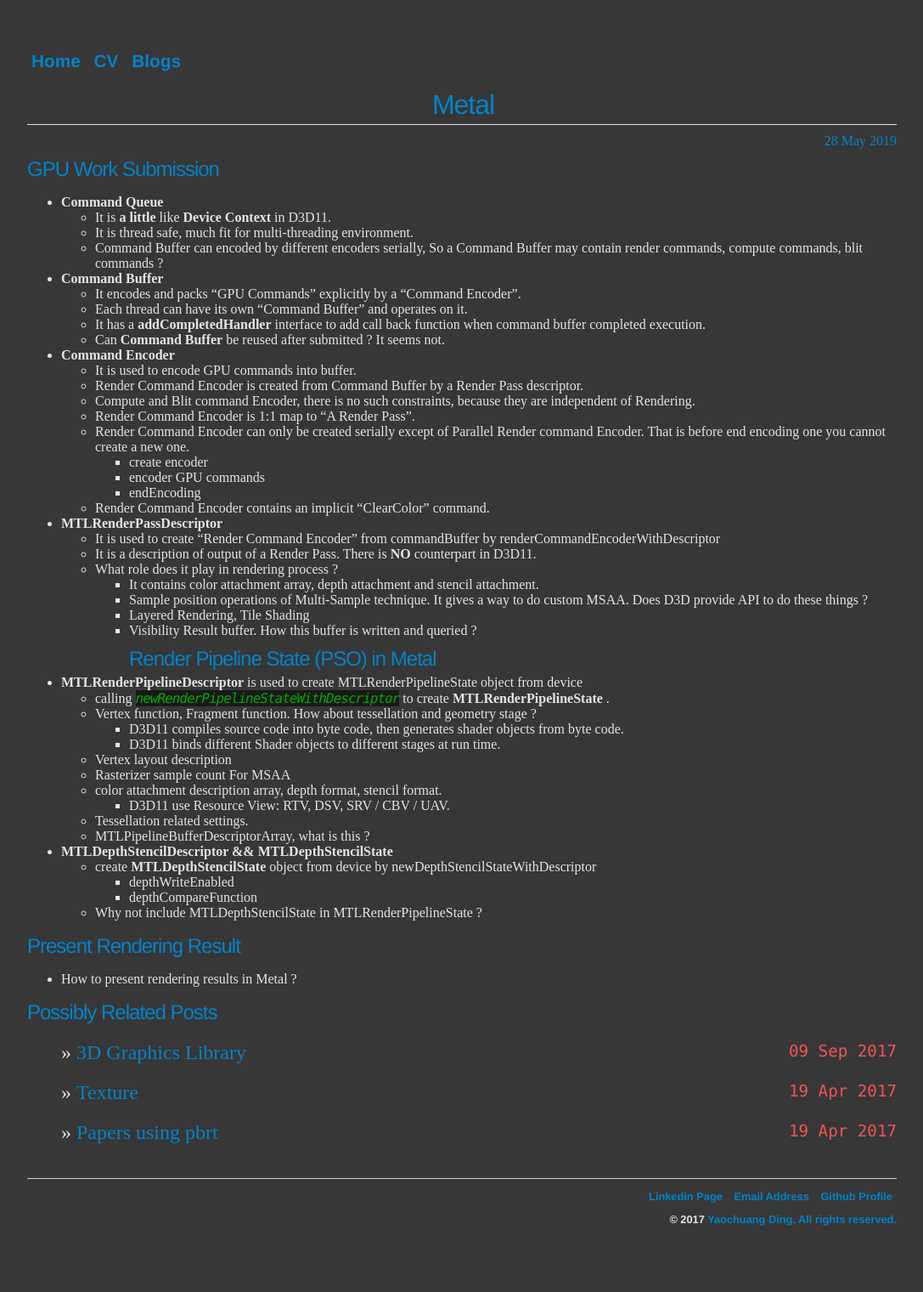
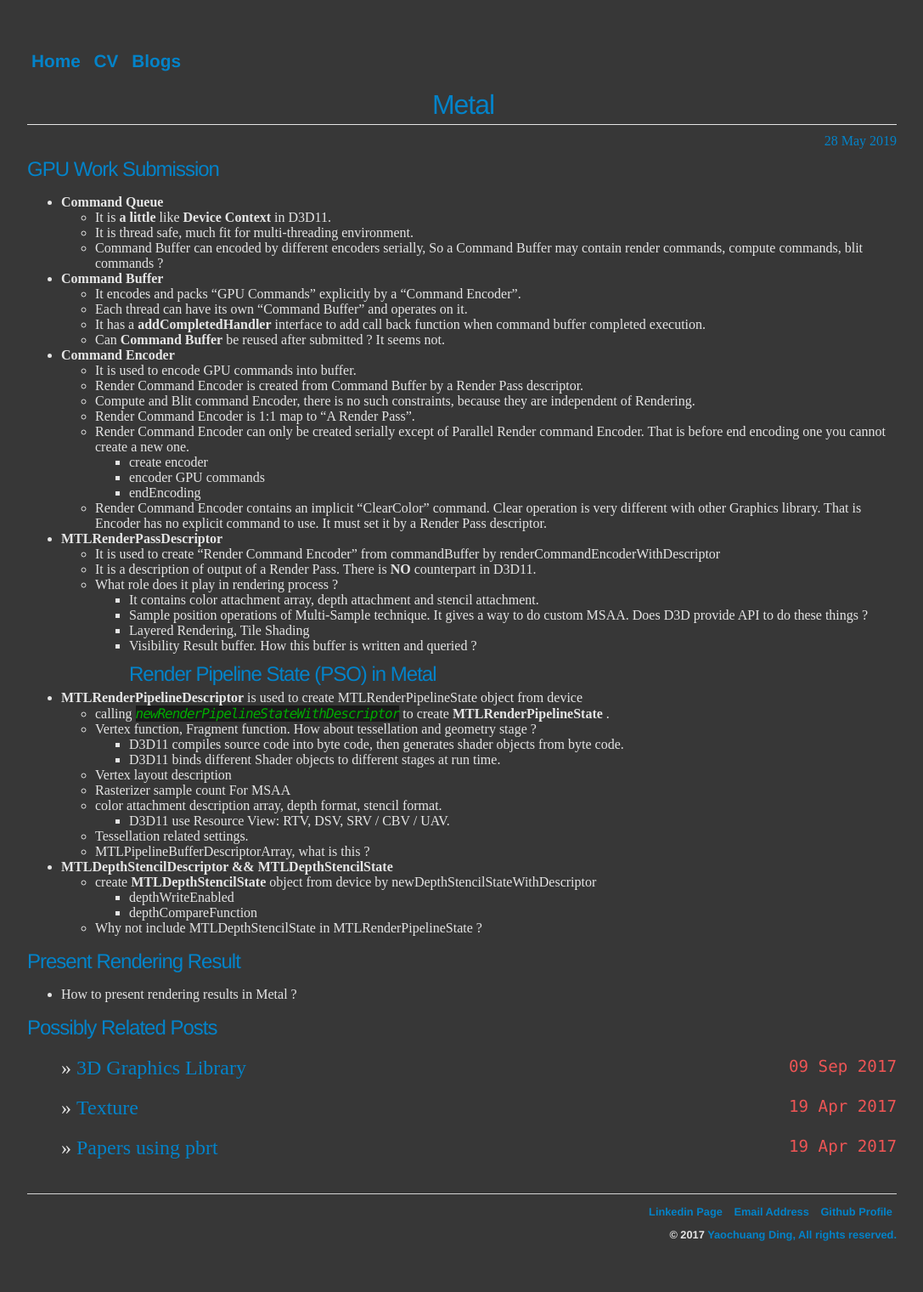
Before and after one commit to ychding11/ychding11.github.io, a Jekyll site: the page built from _posts/2019-05-28-Metal.md, in a window 1280 px wide. Shown: the whole page at 85% size, without its empty margins (96-1183 px from the left). Built offline with Jekyll 4.4.1, drawn with Linux system fonts in a browser that asks for light colours; our own code applies the rules of GitHub Pages for plain Markdown files.

Commit message:
Update 2019-05-28-Metal.md

```diff
--- a/_posts/2019-05-28-Metal.md
+++ b/_posts/2019-05-28-Metal.md
@@ -17,7 +17,7 @@
     - create encoder
     - encoder GPU commands
     - endEncoding
-  - Render Command Encoder contains an implicit "ClearColor" command.
+  - Render Command Encoder contains an implicit "ClearColor" command. Clear operation is very different with other Graphics library. That is Encoder has no explicit command to use. It must set it by a Render Pass descriptor.
 - **MTLRenderPassDescriptor**
   - It is used to create "Render Command Encoder" from commandBuffer by renderCommandEncoderWithDescriptor
   - It is a description of output of a Render Pass. There is **NO** counterpart in D3D11.
```
